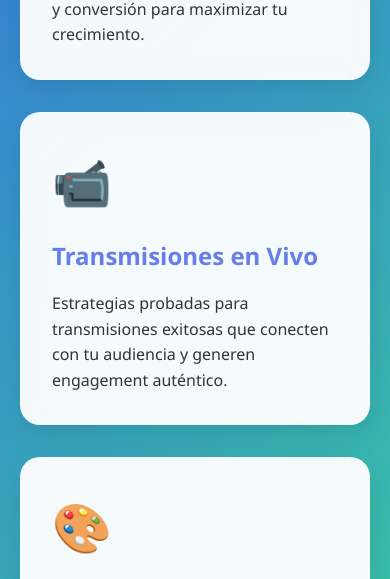
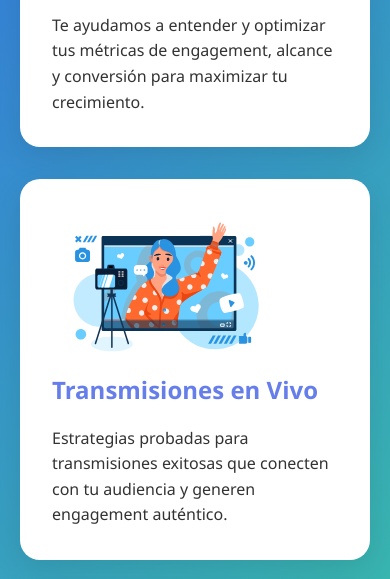
Before and after one commit to Jactsu16/EXPRESSCREATIVE, a plain HTML site: page index.html in a window 390 px wide. Shown: the part 893-1472 px from the top of the page. Drawn offline with Linux system fonts and the light colour scheme.

Commit message:
actualizacion 1

```diff
--- a/index.html
+++ b/index.html
@@ -44,19 +44,19 @@
 
             <section class="services-grid">
                 <div class="service-card fade-in">
-                    <div class="service-icon">📊</div>
+                    <div class="service-imagen"><img src="img\METRICAS.svg" alt="Análisis de Métricas"></div>
                     <h3>Análisis de Métricas</h3>
                     <p>Te ayudamos a entender y optimizar tus métricas de engagement, alcance y conversión para maximizar tu crecimiento.</p>
                 </div>
 
                 <div class="service-card fade-in">
-                    <div class="service-icon">📹</div>
+                    <div class="service-imagen"><img src="img\TRANSMISIONES.svg" alt="Transmisiones en Vivo"></div>
                     <h3>Transmisiones en Vivo</h3>
                     <p>Estrategias probadas para transmisiones exitosas que conecten con tu audiencia y generen engagement auténtico.</p>
                 </div>
 
                 <div class="service-card fade-in">
-                    <div class="service-icon">🎨</div>
+                    <div class="service-imagen"><img src="img\BRANDING.svg" alt="Branding & Diseño"></div>
                     <h3>Branding & Diseño</h3>
                     <p>Creamos identidades visuales impactantes, desde logos hasta contenido gráfico que destaque en redes sociales.</p>
                 </div>
--- a/styles.css
+++ b/styles.css
@@ -123,7 +123,7 @@
         }
 
         .service-card {
-            background: rgba(255, 255, 255, 0.95);
+            background: white;
             padding: 2rem;
             border-radius: 20px;
             box-shadow: 0 10px 30px rgba(0,0,0,0.1);
@@ -136,9 +136,12 @@
             box-shadow: 0 20px 40px rgba(0,0,0,0.2);
         }
 
-        .service-icon {
-            font-size: 3rem;
-            margin-bottom: 1rem;
+        .service-imagen {
+            width: 100%;
+            height: 100px;
+            object-fit: fill;
+            margin-bottom: 5rem;
+            align-items: center;
         }
 
         .service-card h3 {
@@ -306,7 +309,14 @@
             .calc-form {
                 grid-template-columns: 1fr;
             }
+            .service-imagen {
+                width: 80%;
+                height: 50px;
+                display: inline-block;
+                align-content:center
+            }
         }
+
 
         /* Animations */
         @keyframes fadeInUp {
```
Also changed, not shown: img/BRANDING.svg (added), img/DEVWEB.svg (added), img/METRICAS.svg (added), img/TRANSMISIONES.svg (added).
